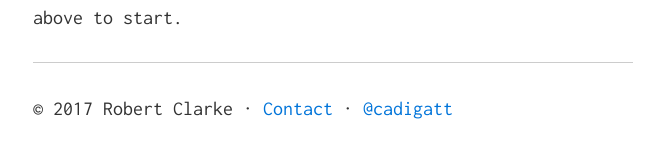
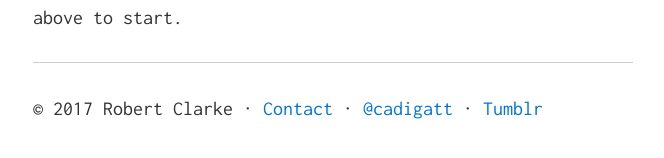
Before and after one commit to cadigatt/cadigatt.github.io, a Jekyll site: the page built from index.html, in a window 1280 px wide. Shown: the part 398-556 px from the top of the page, without its empty margins (307-971 px from the left). Built offline with Jekyll 4.4.1, drawn with Linux system fonts in a browser that asks for light colours; Markdown is read by kramdown in place of the engine named in the settings; comment, search, counter and statistics services are not loaded.

Commit message:
Adding tumblr link

```diff
--- a/_includes/footer.html
+++ b/_includes/footer.html
@@ -1,4 +1,4 @@
 <div class="container">
   <hr />
-  &copy; 2017 Robert Clarke &middot; <a href="mailto:{{ site.email }}">Contact</a> &middot; <a href="http://twitter.com/{{ site.twitter }}">@{{ site.twitter }}</a>
+  &copy; 2017 Robert Clarke &middot; <a href="mailto:{{ site.email }}">Contact</a> &middot; <a href="http://twitter.com/{{ site.twitter }}">@{{ site.twitter }}</a> &middot;  <a href="https://cadigatt.tumblr.com/">Tumblr</a>
 </div>
```
